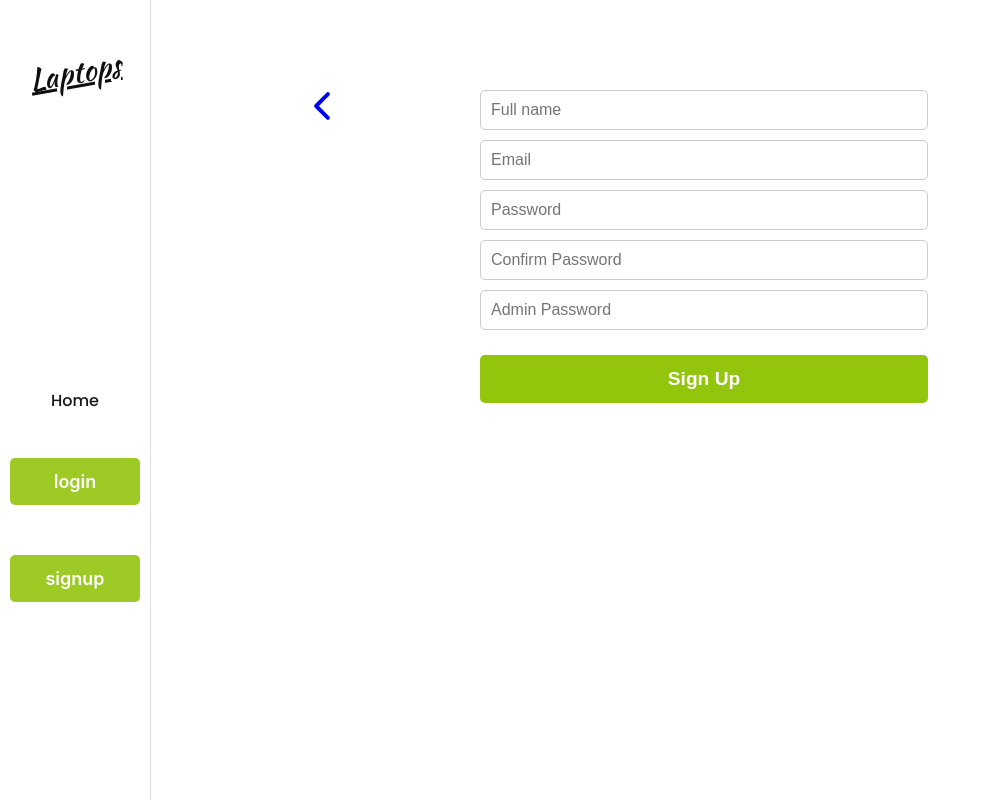
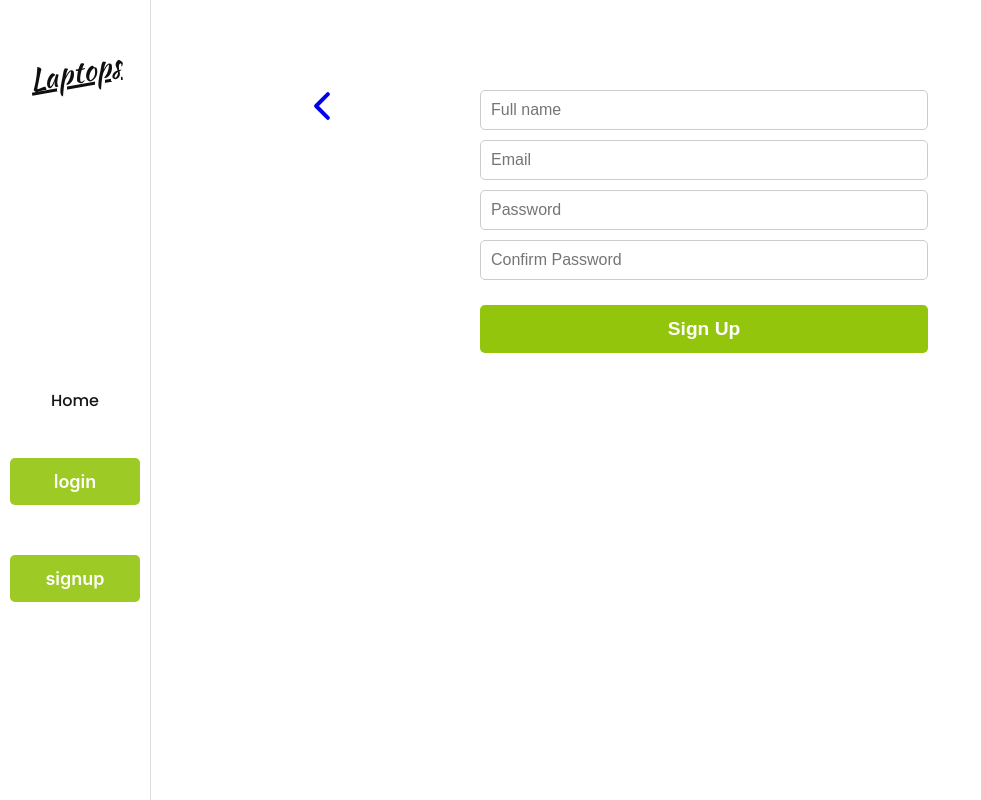
Before and after one commit to shasherazi/laptops-ecommerce, a React (Vite) app: page /signup in a window 1280 px wide. Shown: the whole page, without its empty margins (0-981 px from the left). Built offline with nearby package versions, Linux system fonts and the light colour scheme.

Commit message:
Revert "Update Signup.jsx"
This reverts commit 3bb4415a3b249dd336368a1653d43f749a43b5b5.

```diff
--- a/src/pages/Signup.jsx
+++ b/src/pages/Signup.jsx
@@ -8,7 +8,6 @@ import { toast } from "react-toastify";
 
 const Signup = () => {
   const [password, setPassword] = useState("");
-  const [adpassword, setadPassword] = useState("");
   const [passwordConfirm, setPasswordConfirm] = useState("");
   const [errorMessage, setErrorMessage] = useState("");
   const { name, email } = useSelector((state) => state.user);
@@ -17,9 +16,6 @@ const Signup = () => {
 
   const handlePasswordChange = (event) => {
     setPassword(event.target.value);
-  };
-  const handleadPasswordChange = (event) => {
-    setadPassword(event.target.value);
   };
 
   const handleNameChange = (event) => {
@@ -50,7 +46,7 @@ const Signup = () => {
         "Content-Type": "application/json",
       },
       body: JSON.stringify({
-        user: { name: name, email: email, password: password , admin_password: adpassword },
+        user: { name: name, email: email, password: password },
       }),
     })
       .then(async (response) => {
@@ -106,16 +102,6 @@ const Signup = () => {
           value={passwordConfirm}
           onChange={handlePasswordConfirmChange}
         />
-        <input
-          type="password"
-          id="adpassword"
-          placeholder="Admin Password"
-          required
-          minLength={6}
-          value={adpassword}
-          onChange={handleadPasswordChange}
-        />
-
         <button type="submit">Sign Up</button>
         {errorMessage && <p>{errorMessage}</p>}
       </form>
```
